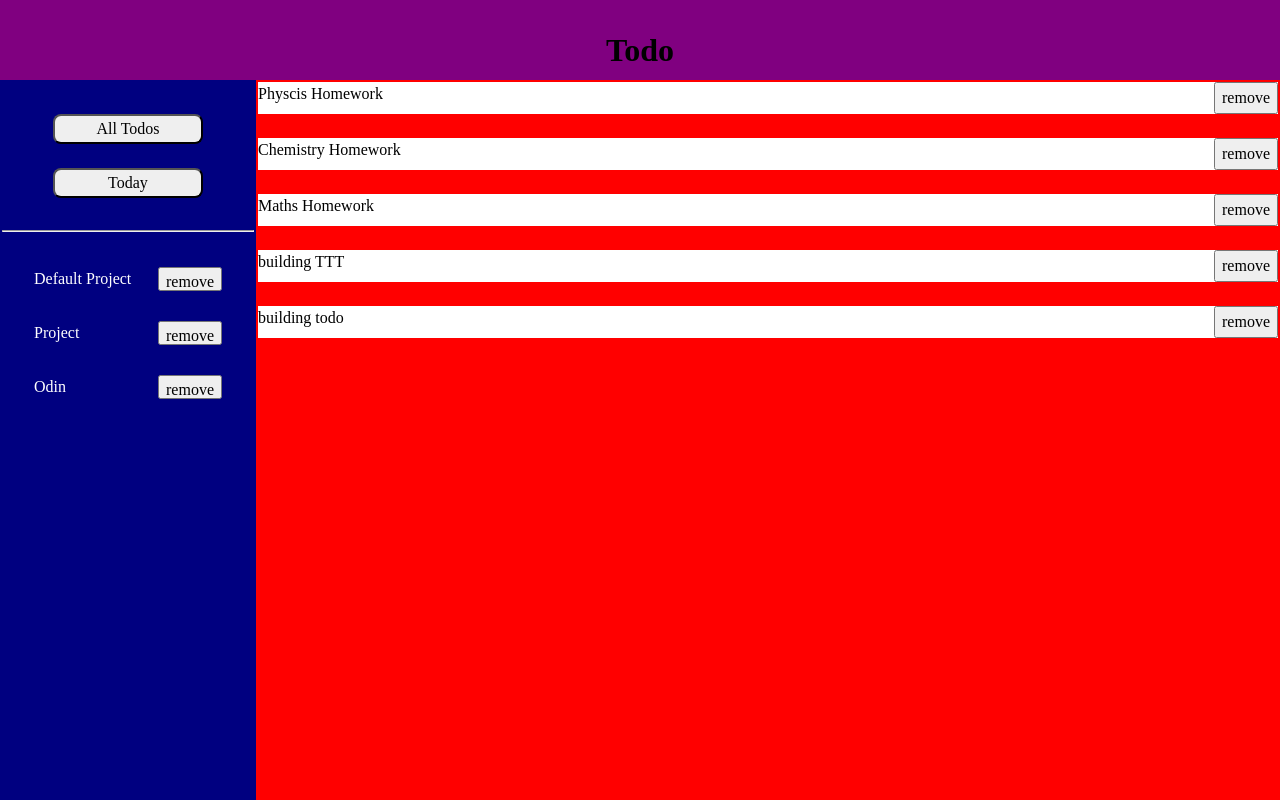
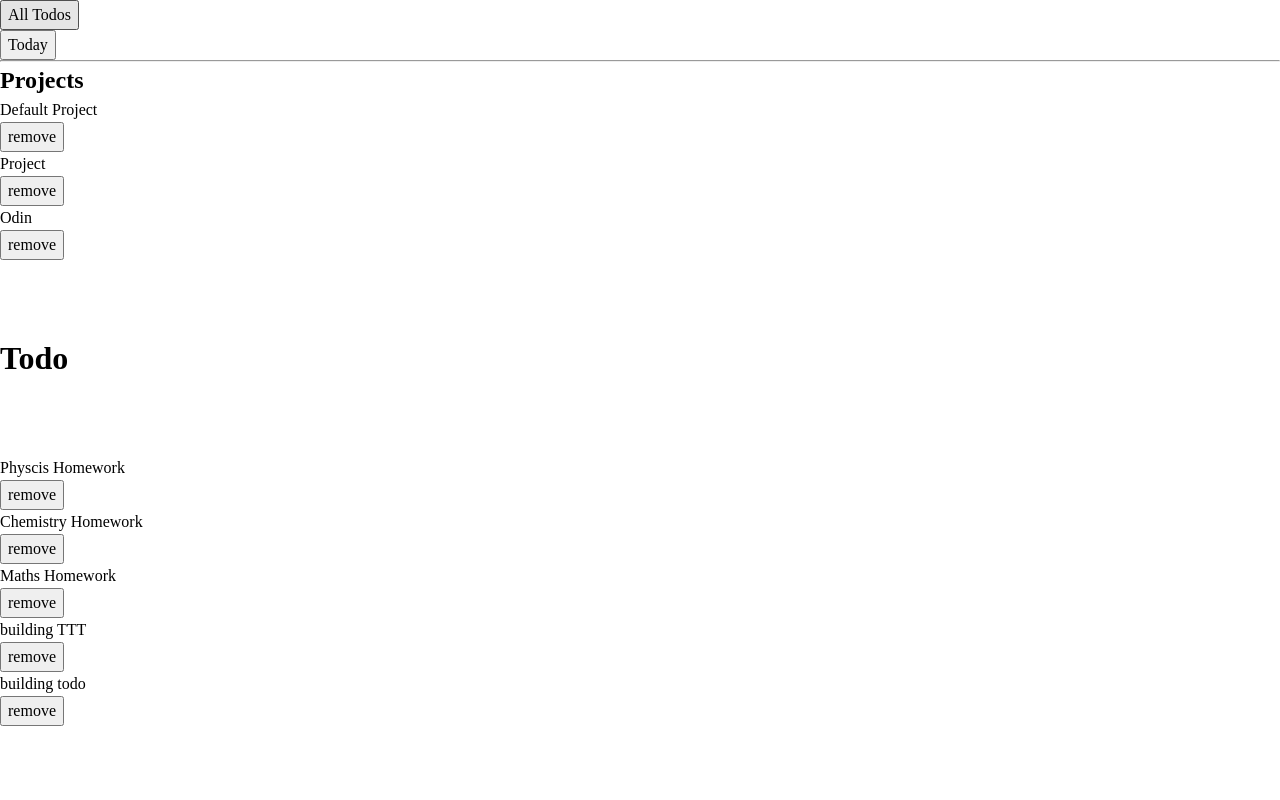
Before and after one commit to devnchill/todo, a website built with webpack: page src/html/template.html in a window 1280 px wide. Built offline with nearby package versions, Linux system fonts and the light colour scheme.

Commit message:
removed css

```diff
--- a/src/css/layout.css
+++ b/src/css/layout.css
@@ -1,81 +1,9 @@
 @import "./reset.css";
 :root {
-  --white-color: #fff;
-  --standard-space: 1.5rem;
-  --button-width: 80%;
-  --button-border-radius: 8px;
 }
+
 html,
 body {
   height: 100%;
+  display: grid;
 }
-body {
-  display: grid;
-  grid-template-rows: 10% 1fr;
-  grid-template-columns: 20% 1fr;
-}
-header {
-  padding: var(--standard-space);
-  text-align: center;
-  grid-row: 1/2;
-  grid-column: 1/3;
-  border: 2px solid purple;
-  background-color: purple;
-}
-nav {
-  grid-row: 2;
-  grid-column: 1/2;
-  border: 2px solid navy;
-  background-color: navy;
-  gap: 1.5rem;
-}
-section {
-  --padding-section: 2rem;
-  padding-top: var(--standard-space);
-  display: grid;
-  gap: var(--standard-space);
-  padding: var(--padding-section);
-}
-section div {
-  display: flex;
-  justify-content: center;
-}
-section:nth-child(1) button {
-  overflow: hidden;
-  text-overflow: ellipsis;
-  width: var(--button-width);
-  border-radius: var(--button-border-radius);
-}
-main {
-  border: 2px solid red;
-  background-color: red;
-  grid-row: 2;
-  grid-column: 2/3;
-  display: grid;
-  gap: var(--standard-space);
-  align-content: start;
-}
-.project {
-  cursor: pointer;
-  color: white;
-  display: flex;
-  justify-content: space-between;
-  align-items: center;
-}
-.project:hover {
-  background-color: red;
-}
-.project:focus {
-  background-color: blue;
-}
-.project button {
-  height: 80%;
-  text-align: center;
-}
-.todo {
-  display: flex;
-  justify-content: space-between;
-  --height-todo-div: 2rem;
-  background-color: white;
-  height: var(--height-todo-div);
-}
--- a/src/html/template.html
+++ b/src/html/template.html
@@ -12,6 +12,7 @@
         <div><button type="button" id="today">Today</button></div>
       </section>
       <hr />
+      <h2>Projects</h2>
       <section id="__project_section"></section>
     </nav>
     <header>
```
